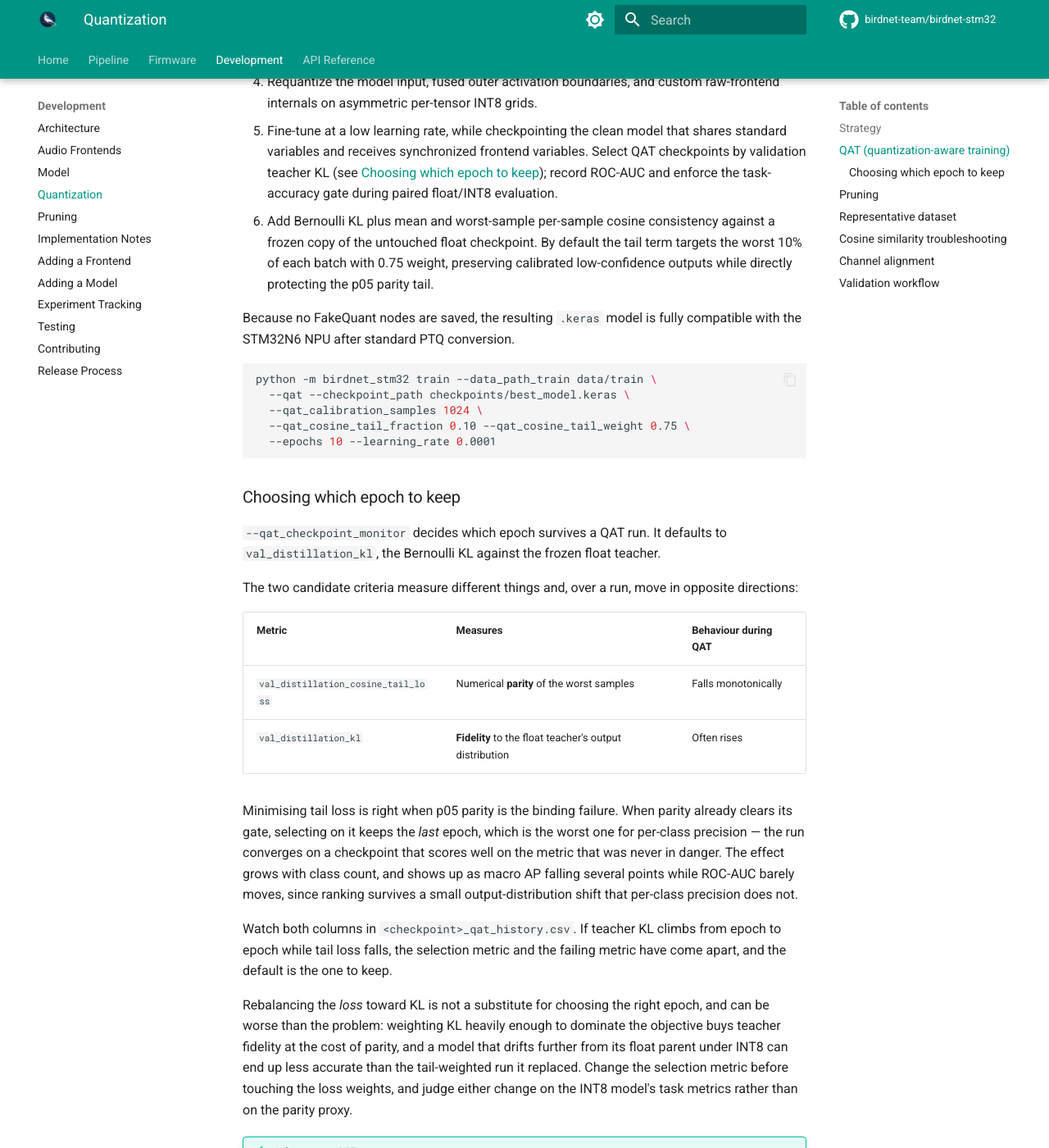
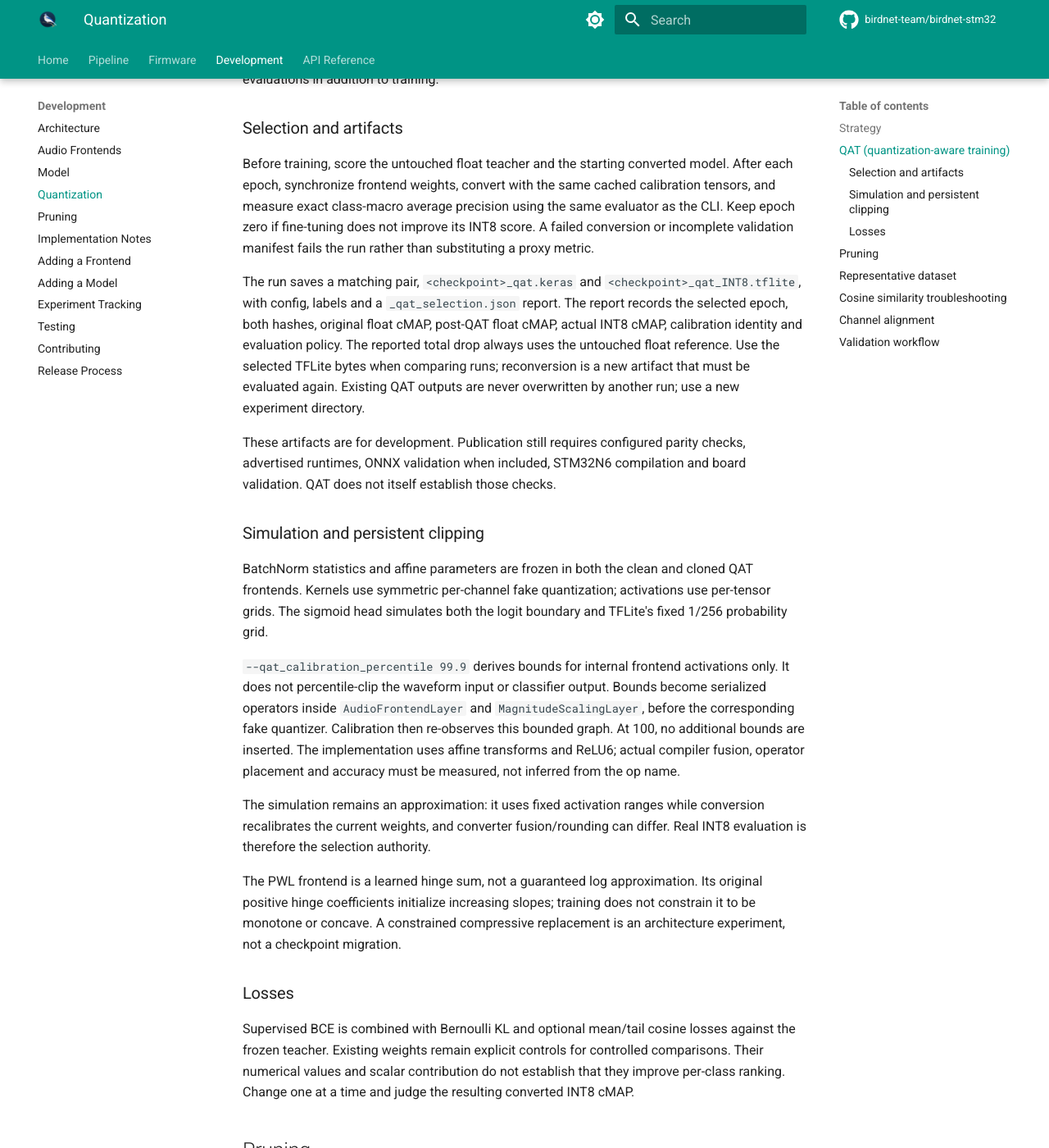
Before and after one commit to birdnet-team/birdnet-stm32, an MkDocs documentation site: the page built from docs/dev/quantization.md, in a window 1280 px wide and 1400 px high, scrolled down 941 px. Shown: the whole window at 82% size. Built offline with MkDocs 1.6.1 and Material for MkDocs 9.7.7, drawn with Linux system fonts in a browser that asks for light colours; comment, search, counter and statistics services are not loaded; some of the changed text lies outside the part shown.

Commit message:
Document exact INT8 cMAP selection and persistent clipping

````diff
--- a/docs/dev/quantization.md
+++ b/docs/dev/quantization.md
@@ -9,89 +9,81 @@ Keras models to INT8 TFLite for the STM32N6 NPU.
 |---|---|---|
 | Weight precision | INT8 | Required by N6 NPU |
 | Activation precision | INT8 | Required by N6 NPU |
-| I/O precision | Float32 | Audio inputs are continuous-valued; INT8 I/O destroys precision |
+| I/O precision | Float32 | Public audio API contract; internal audio quantization still occurs |
 | Calibration | Representative dataset | 1024 samples from training data |
 
 ## QAT (quantization-aware training)
 
-BirdNET-STM32 also supports **quantization-aware training (QAT)** as an
-optional fine-tuning step (`--qat`). QAT injects the INT8 noise produced by
-both kernel and activation requantization so the model learns the deployment
-numerics rather than only the compressed weights.
-
-The implementation is native Keras 3 (`birdnet_stm32/training/qat.py`):
-
-1. Freeze BatchNorm layers (running statistics are kept).
-2. Measure scalar activation ranges on the same exact, deterministic 1,024
-   stratified training inputs used by final conversion.
-3. Run Conv2D, DepthwiseConv2D, and Dense kernels through a differentiable,
-   symmetric per-channel INT8 grid.
-4. Requantize the model input, fused outer activation boundaries, and custom
-   raw-frontend internals on asymmetric per-tensor INT8 grids.
-5. Fine-tune at a low learning rate, while checkpointing the clean model that
-   shares standard variables and receives synchronized frontend variables.
-   Select QAT checkpoints by validation teacher KL (see
-   [Choosing which epoch to keep](#choosing-which-epoch-to-keep)); record
-   ROC-AUC and enforce the task-accuracy gate during paired float/INT8
-   evaluation.
-6. Add Bernoulli KL plus mean and worst-sample per-sample cosine consistency
-   against a frozen copy of the untouched float checkpoint. By default the
-   tail term targets the worst 10% of each batch with 0.75 weight, preserving
-   calibrated low-confidence outputs while directly protecting the p05 parity
-   tail.
-
-Because no FakeQuant nodes are saved, the resulting `.keras` model is fully
-compatible with the STM32N6 NPU after standard PTQ conversion.
+QAT fine-tunes a float checkpoint with simulated INT8 kernels and activation
+boundaries. **The selected model maximizes exact converted INT8 validation
+cMAP.** Teacher losses and PR-AUC are diagnostics, not checkpoint criteria.
 
 ```bash
-python -m birdnet_stm32 train --data_path_train data/train \
-  --qat --checkpoint_path checkpoints/best_model.keras \
-  --qat_calibration_samples 1024 \
-  --qat_cosine_tail_fraction 0.10 --qat_cosine_tail_weight 0.75 \
-  --epochs 10 --learning_rate 0.0001
+python -m birdnet_stm32 train --qat \
+  --checkpoint_path checkpoints/model.keras \
+  --data_path_train data/train --data_path_val data/validation \
+  --qat_calibration_samples 1024 --epochs 8 --learning_rate 2e-5
 ```
 
-### Choosing which epoch to keep
+An explicit disjoint validation directory is required. The evaluator uses
+file-level max pooling and 50% overlap by default; `--validation_pooling` and
+`--validation_overlap` define the policy. Catalog-test files are not used for
+checkpoint selection. Each epoch costs a conversion and file evaluations in
+addition to training.
 
-`--qat_checkpoint_monitor` decides which epoch survives a QAT run. It defaults
-to `val_distillation_kl`, the Bernoulli KL against the frozen float teacher.
+### Selection and artifacts
 
-The two candidate criteria measure different things and, over a run, move in
-opposite directions:
+Before training, score the untouched float teacher and the starting converted
+model. After each epoch, synchronize frontend weights, convert with the same
+cached calibration tensors, and measure exact class-macro average precision
+using the same evaluator as the CLI. Keep epoch zero if fine-tuning does not
+improve its INT8 score. A failed conversion or incomplete validation manifest
+fails the run rather than substituting a proxy metric.
 
-| Metric | Measures | Behaviour during QAT |
-|---|---|---|
-| `val_distillation_cosine_tail_loss` | Numerical **parity** of the worst samples | Falls monotonically |
-| `val_distillation_kl` | **Fidelity** to the float teacher's output distribution | Often rises |
+The run saves a matching pair, `<checkpoint>_qat.keras` and
+`<checkpoint>_qat_INT8.tflite`, with config, labels and a `_qat_selection.json`
+report. The report records the selected epoch, both hashes, original float
+cMAP, post-QAT float cMAP, actual INT8 cMAP, calibration identity and evaluation
+policy. The reported total drop always uses the untouched float reference.
+Use the selected TFLite bytes when comparing runs; reconversion is a new
+artifact that must be evaluated again. Existing QAT outputs are never overwritten
+by another run; use a new experiment directory.
 
-Minimising tail loss is right when p05 parity is the binding failure. When
-parity already clears its gate, selecting on it keeps the *last* epoch, which is
-the worst one for per-class precision — the run converges on a checkpoint that
-scores well on the metric that was never in danger. The effect grows with class
-count, and shows up as macro AP falling several points while ROC-AUC barely
-moves, since ranking survives a small output-distribution shift that per-class
-precision does not.
+These artifacts are for development. Publication still requires configured
+parity checks, advertised runtimes, ONNX validation when included, STM32N6
+compilation and board validation. QAT does not itself establish those checks.
 
-Watch both columns in `<checkpoint>_qat_history.csv`. If teacher KL climbs from
-epoch to epoch while tail loss falls, the selection metric and the failing
-metric have come apart, and the default is the one to keep.
+### Simulation and persistent clipping
 
-Rebalancing the *loss* toward KL is not a substitute for choosing the right
-epoch, and can be worse than the problem: weighting KL heavily enough to
-dominate the objective buys teacher fidelity at the cost of parity, and a model
-that drifts further from its float parent under INT8 can end up less accurate
-than the tail-weighted run it replaced. Change the selection metric before
-touching the loss weights, and judge either change on the INT8 model's task
-metrics rather than on the parity proxy.
+BatchNorm statistics and affine parameters are frozen in both the clean and
+cloned QAT frontends. Kernels use symmetric per-channel fake quantization;
+activations use per-tensor grids. The sigmoid head simulates both the logit
+boundary and TFLite's fixed 1/256 probability grid.
 
-!!! tip "When to use QAT"
-    Use QAT when PTQ cosine similarity is below 0.95 despite trying PWL
-    magnitude scaling and auditing the representative dataset. Always rerun
-    held-out parity and task-level float/INT8 evaluation after QAT.
+`--qat_calibration_percentile 99.9` derives bounds for internal frontend
+activations only. It does not percentile-clip the waveform input or classifier
+output. Bounds become serialized operators inside `AudioFrontendLayer` and
+`MagnitudeScalingLayer`, before the corresponding fake quantizer. Calibration
+then re-observes this bounded graph. At 100, no additional bounds are inserted.
+The implementation uses affine transforms and ReLU6; actual compiler fusion,
+operator placement and accuracy must be measured, not inferred from the op name.
 
-    Keep the untouched pre-QAT checkpoint. For a public QAT-derived release,
-    use the canonical basename for the deployable checkpoint and preserve the
-    source checkpoint with an `_original_FP32.keras` suffix.
+The simulation remains an approximation: it uses fixed activation ranges while
+conversion recalibrates the current weights, and converter fusion/rounding can
+differ. Real INT8 evaluation is therefore the selection authority.
+
+The PWL frontend is a learned hinge sum, not a guaranteed log approximation.
+Its original positive hinge coefficients initialize increasing slopes; training
+does not constrain it to be monotone or concave. A constrained compressive
+replacement is an architecture experiment, not a checkpoint migration.
+
+### Losses
+
+Supervised BCE is combined with Bernoulli KL and optional mean/tail cosine
+losses against the frozen teacher. Existing weights remain explicit controls
+for controlled comparisons. Their numerical values and scalar contribution do
+not establish that they improve per-class ranking. Change one at a time and
+judge the resulting converted INT8 cMAP.
 
 ## Pruning
 
--- a/docs/training.md
+++ b/docs/training.md
@@ -30,7 +30,7 @@ The script saves these files alongside the checkpoint:
 - `my_model_model_config.json` — conversion metadata (frontend, shapes, etc.)
 - `my_model_labels.txt` — ordered class names
 - `my_model_history.csv` — per-epoch training metrics (loss, ROC-AUC)
-- `my_model_curves.png` — loss and ROC-AUC training curves plot
+- `my_model_curves.png` — loss and exact validation cMAP curves plot
 - `my_model_train_state.json` — epoch counter for `--resume`
 
 ## Audio frontends
@@ -308,8 +308,8 @@ Four mechanisms keep the pruned model on the unpruned model's decision surface:
    with sparsity it never reached.
 4. The step ends by scoring the pruned model and the unpruned teacher on the
    same `--prune_eval_samples` (default 1024) held-out samples and **fails**
-   if macro ROC-AUC dropped by more than `--prune_max_auc_drop` (default
-   0.005). The checkpoint is kept for inspection, but the command exits with
+   if class-macro AP dropped by more than `--prune_max_cmap_drop` (default
+   0.02). The checkpoint is kept for inspection, but the command exits with
    an error rather than handing you a quietly degraded model.
 
 If the gate fails, lower `--prune_final_sparsity`, raise `--epochs`, or switch
@@ -389,12 +389,12 @@ on the device — see
 
 A two-epoch linear warmup reaches `--learning_rate` (default 0.001), followed
 by cosine decay to near-zero over `--epochs` (default 50). Best-checkpoint
-selection and early stopping monitor validation ROC-AUC with patience 10 for
-standard training. QAT instead minimizes validation teacher KL, configurable
-with `--qat_checkpoint_monitor`; the paired catalog evaluation remains the
-release-deciding accuracy gate.
-Pruning keeps the ROC-AUC monitor but ignores every epoch before its sparsity
-ramp finishes.
+selection and early stopping maximize exact validation cMAP. Standard CLI
+training evaluates files with the configured overlap and pooling. QAT selects
+on **converted INT8** file cMAP, including epoch zero, and saves the exact
+TFLite artifact that was scored alongside its matching Keras checkpoint.
+Pruning ignores epochs before its sparsity ramp finishes. The chunk PR-AUC
+metric is logged as `pr_auc` and does not select checkpoints.
 
 ### Hyperparameter tuning with Optuna
 
@@ -402,7 +402,7 @@ Use `--tune` to run an automated hyperparameter search using Optuna (requires
 `pip install -e ".[tune]"`). The tuner explores alpha, depth_multiplier,
 embeddings_size, learning_rate, dropout, batch_size, mixup_alpha, optimizer,
 weight_decay, grad_clip, and use_attention_pooling.
-It maximizes `val_roc_auc` with MedianPruner.
+It maximizes exact float `val_cmap`; final deployment candidates still require INT8 evaluation.
 
 ```bash
 python -m birdnet_stm32 train \
@@ -473,7 +473,7 @@ Set `--n_trials` to control how many configurations to try (default 20).
 | `--prune_min_layer_params` | 1024 | Smallest kernel (in weights) eligible for pruning |
 | `--no_prune_head` | False | Leave the classifier head dense |
 | `--prune_head_sparsity` | -1 | Separate target for the classifier head (-1 follows `--prune_final_sparsity`) |
-| `--prune_max_auc_drop` | 0.005 | Largest tolerated macro ROC-AUC regression |
+| `--prune_max_cmap_drop` | 0.02 | Largest tolerated class-macro AP regression |
 | `--prune_eval_samples` | 1024 | Validation samples scored by the accuracy gate |
 | `--prune_distillation_weight` | 1.0 | Frozen-teacher Bernoulli-KL weight |
 | `--prune_cosine_weight` | 0.10 | Mean teacher/student cosine-loss weight |
@@ -481,7 +481,9 @@ Set `--n_trials` to control how many configurations to try (default 20).
 | `--prune_cosine_tail_fraction` | 0.10 | Fraction of each batch included in the worst-sample loss |
 | `--linear_probe` | False | Freeze backbone and train only classifier head |
 | `--model_config` | *(inferred)* | Architecture config for `--qat`, `--prune`, `--linear_probe`; required when the checkpoint has no sibling config |
-| `--qat_checkpoint_monitor` | `val_distillation_kl` | Validation metric selecting the kept QAT epoch |
+| `--qat_calibration_percentile` | 100 | Persistent internal frontend bounds; accepts (50, 100] |
+| `--validation_overlap` | half the chunk duration | File validation overlap in seconds |
+| `--validation_pooling` | max | File validation pooling |
 
 ## Data pipeline
 
````
Also changed, not shown: CHANGELOG.md (+34 -0 lines), README.md (+3 -3 lines), docs/dev/pruning.md (+2 -2 lines).
